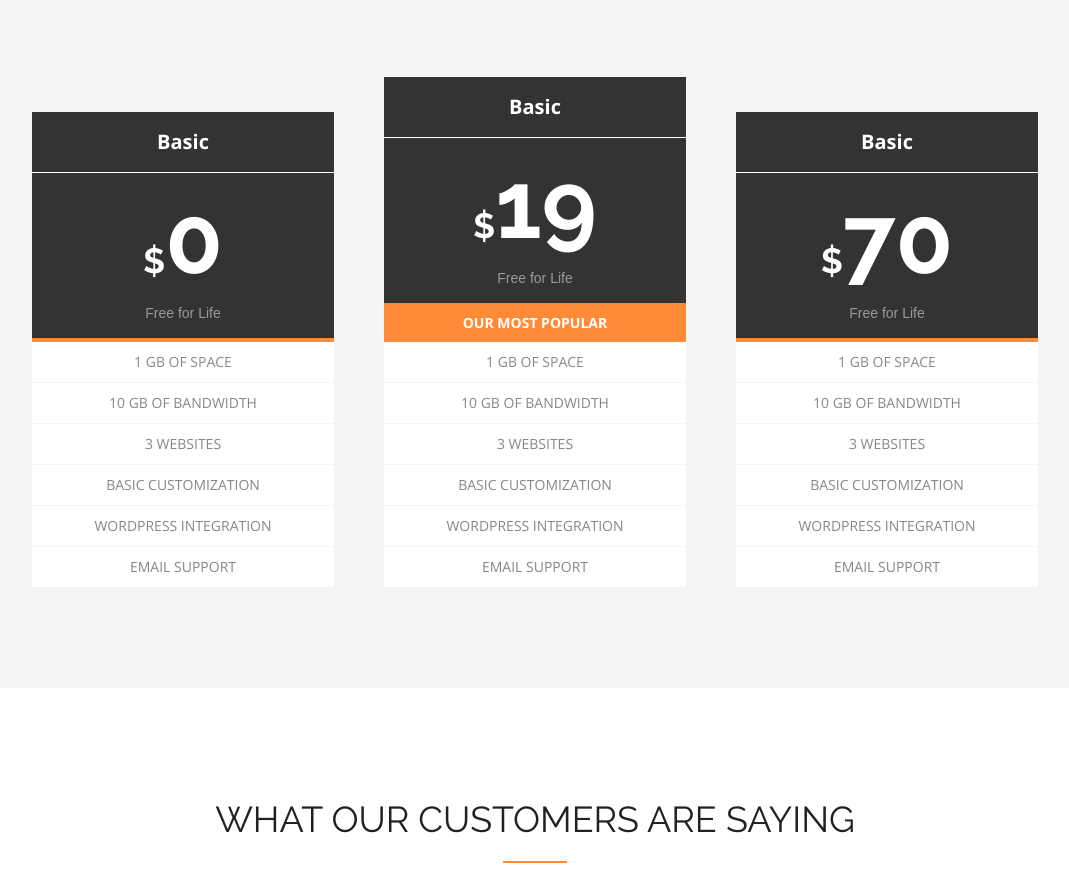
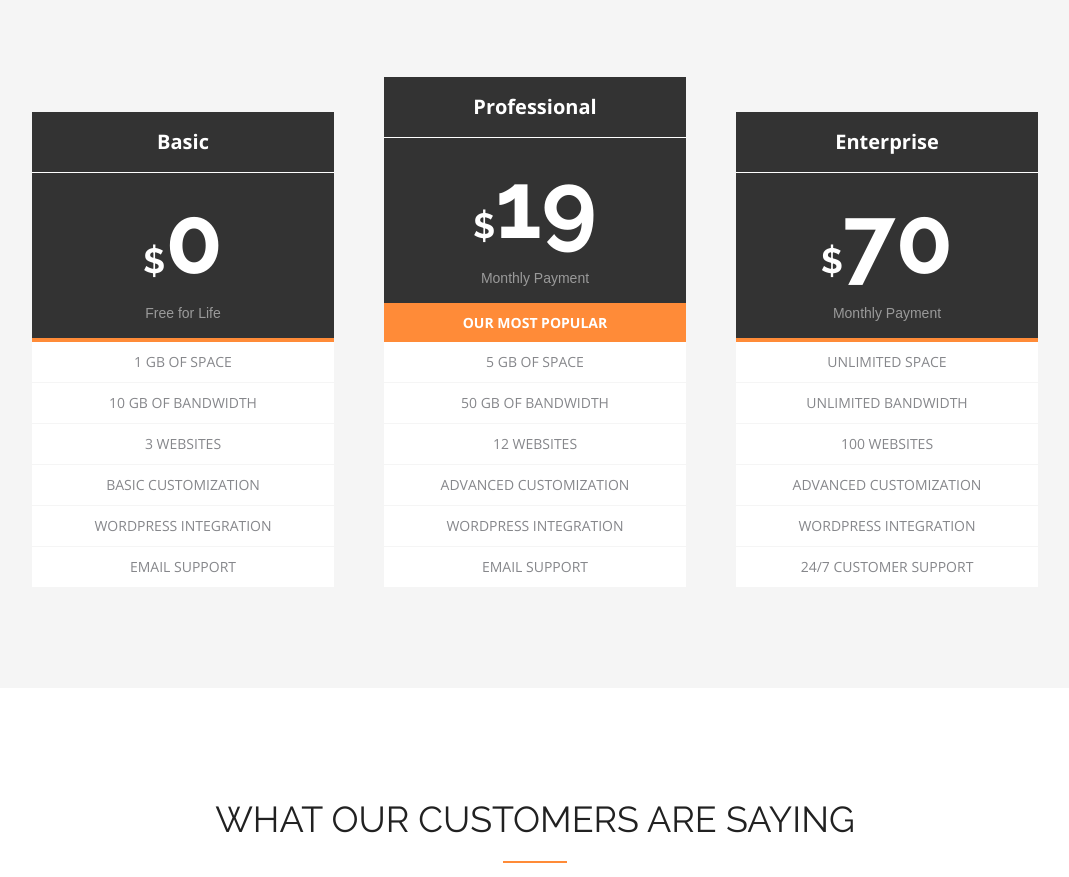
Before and after one commit to Pepetka/project3, a plain HTML site: page index.html in a window 1280 px wide. Shown: the part 3534-4411 px from the top of the page, without its empty margins (105-1174 px from the left). Drawn offline with nearby package versions, Linux system fonts and the light colour scheme.

Commit message:
some bugs

```diff
--- a/index.html
+++ b/index.html
@@ -300,14 +300,14 @@
             </div>
             <div class="pricing-panel__slot">
               <div class="pricing-panel__title">
-                <h3>Basic</h3>
+                <h3>Professional</h3>
               </div>
               <div class="pricing-panel__card-price">
                 <div class="pricing-panel__price">
                   <p><span>$</span>19</p>
                 </div>
                 <div class="pricing-panel__period">
-                  <p>Free for Life</p>
+                  <p>Monthly Payment</p>
                 </div>
               </div>
               <div class="pricing-panel__popularity">
@@ -315,16 +315,16 @@
               </div>
               <ul class="pricing-panel__list">
                 <li>
-                  <p>1 gb of space</p>
+                  <p>5 gb of space</p>
                 </li>
                 <li>
-                  <p>10 gb of bandwidth</p>
+                  <p>50 gb of bandwidth</p>
                 </li>
                 <li>
-                  <p>3 websites</p>
+                  <p>12 websites</p>
                 </li>
                 <li>
-                  <p>Basic Customization</p>
+                  <p>Advanced Customization</p>
                 </li>
                 <li>
                   <p>wordpress integration</p>
@@ -336,14 +336,14 @@
             </div>
             <div class="pricing-panel__slot">
               <div class="pricing-panel__title">
-                <h3>Basic</h3>
+                <h3>Enterprise</h3>
               </div>
               <div class="pricing-panel__card-price">
                 <div class="pricing-panel__price">
                   <p><span>$</span>70</p>
                 </div>
                 <div class="pricing-panel__period">
-                  <p>Free for Life</p>
+                  <p>Monthly Payment</p>
                 </div>
               </div>
               <div class="pricing-panel__popularity">
@@ -351,22 +351,22 @@
               </div>
               <ul class="pricing-panel__list">
                 <li>
-                  <p>1 gb of space</p>
+                  <p>Unlimited space</p>
                 </li>
                 <li>
-                  <p>10 gb of bandwidth</p>
+                  <p>unlimited bandwidth</p>
                 </li>
                 <li>
-                  <p>3 websites</p>
+                  <p>100 websites</p>
                 </li>
                 <li>
-                  <p>Basic Customization</p>
+                  <p>Advanced Customization</p>
                 </li>
                 <li>
                   <p>wordpress integration</p>
                 </li>
                 <li>
-                  <p>email support</p>
+                  <p>24/7 customer support</p>
                 </li>
               </ul>
             </div>
```
